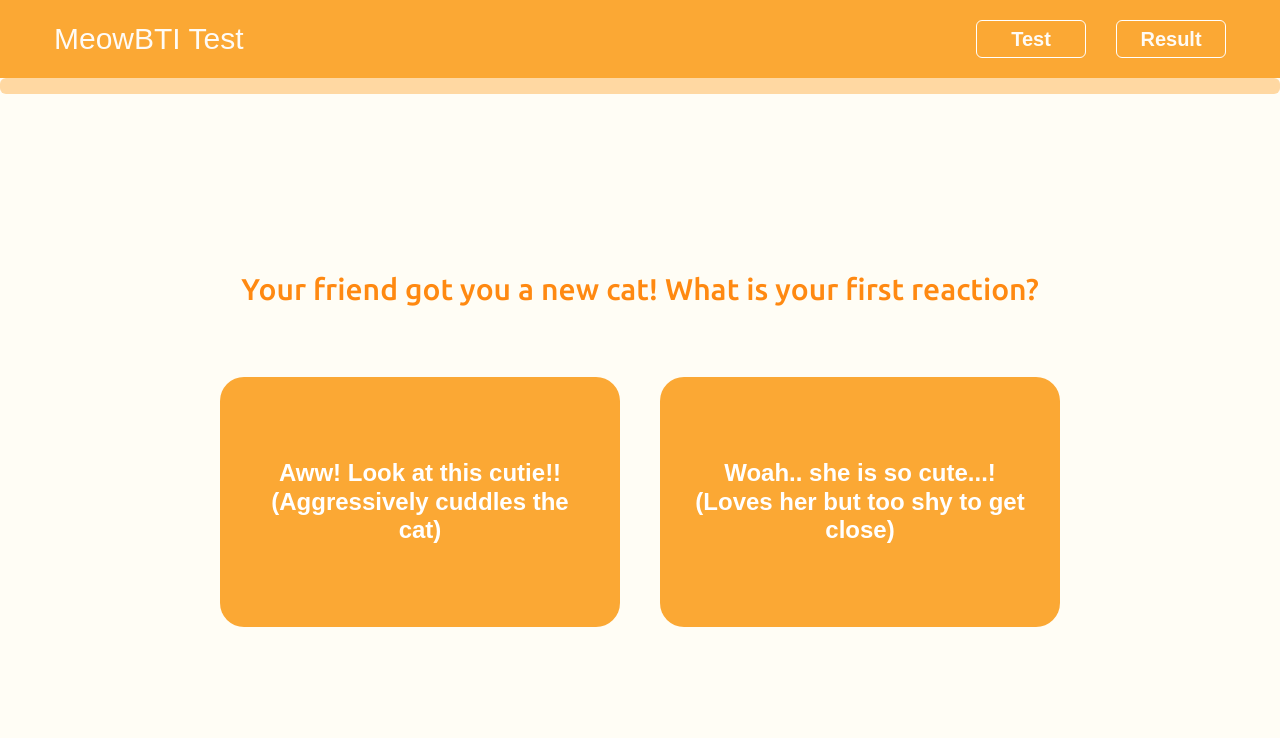
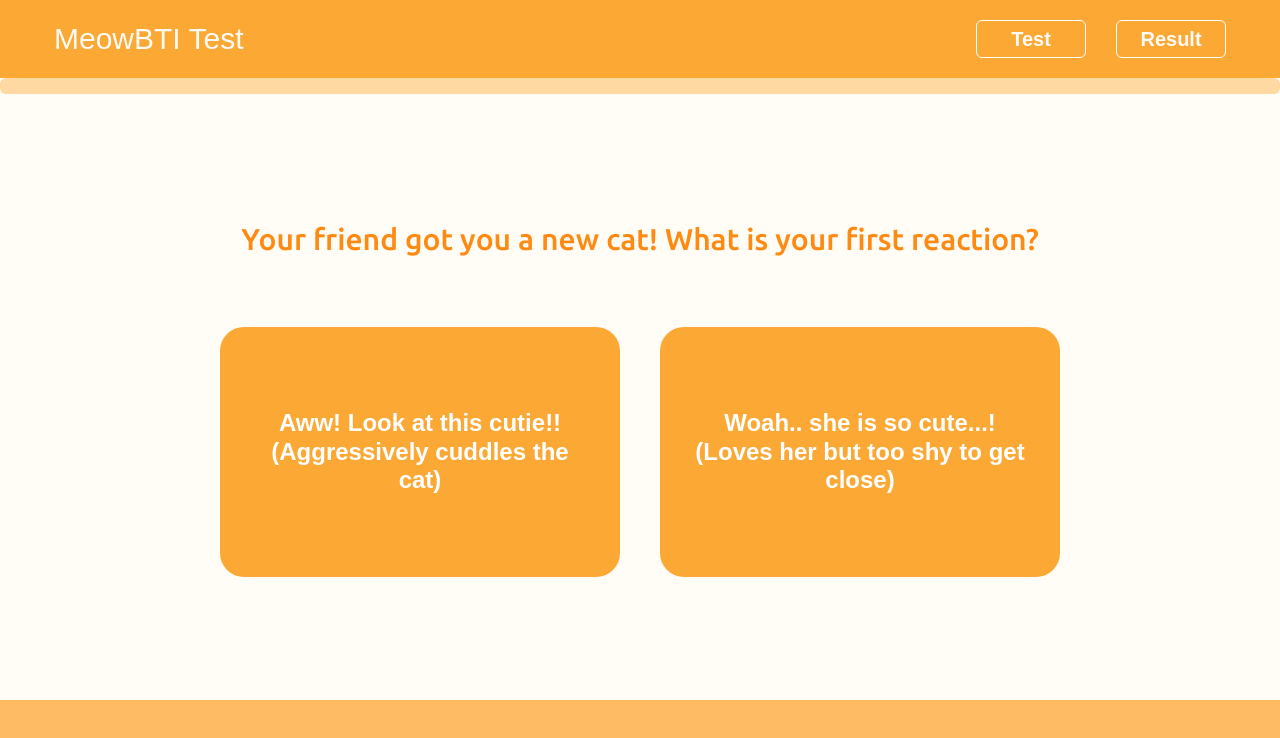
Before and after one commit to kfbkhw/react-mbti-test-deploy, a React (Vite) app: page /result in a window 1280 px wide. Both pictures are taken after a click on the button "Start Test". Shown: the top 738 px of the page. Built offline with nearby package versions, Linux system fonts and the light colour scheme; the HTML template or start-up script is replaced by a standard one; a web font is replaced by a local one.

Commit message:
remove unused adfit div, and edit the height (adfit 100px)

```diff
--- a/src/pages/MainPage.tsx
+++ b/src/pages/MainPage.tsx
@@ -19,14 +19,13 @@ export default function Main() {
                     <StartTestButton>TAKE THE TEST NOW!</StartTestButton>
                 </Link>
             </StartTest>
-            <div className="adfit"></div>
         </Section>
     );
 }
 
 const Section = styled.section`
     width: 100%;
-    min-height: 100vh;
+    min-height: calc(100vh - 100px);
 `;
 
 const Title = styled.h2`
--- a/src/pages/ResultPage.tsx
+++ b/src/pages/ResultPage.tsx
@@ -44,14 +44,13 @@ export default function Result({ result, isResult, resetResult }: ResultProps) {
                     </StartButton>
                 </Wrap>
             )}
-            <div className="adfit"></div>
         </Section>
     );
 }
 
 const Section = styled.section`
     width: 100%;
-    min-height: 100vh;
+    min-height: calc(100vh - 100px);
 `;
 
 const Wrap = styled.div`
--- a/src/pages/TestPage.tsx
+++ b/src/pages/TestPage.tsx
@@ -13,5 +13,5 @@ export default function Test() {
 
 const Section = styled.section`
     width: 100%;
-    min-height: 100vh;
+    min-height: calc(100vh - 100px);
 `;
--- a/src/pages/test/TakingTest.tsx
+++ b/src/pages/test/TakingTest.tsx
@@ -58,7 +58,7 @@ const Wrap = styled.div`
     justify-content: center;
     gap: 50px;
     width: 100%;
-    height: calc(100vh - 78px);
+    height: calc(100vh - 178px);
     padding: 20px;
     background-color: #fffdf5;
 `;
```
